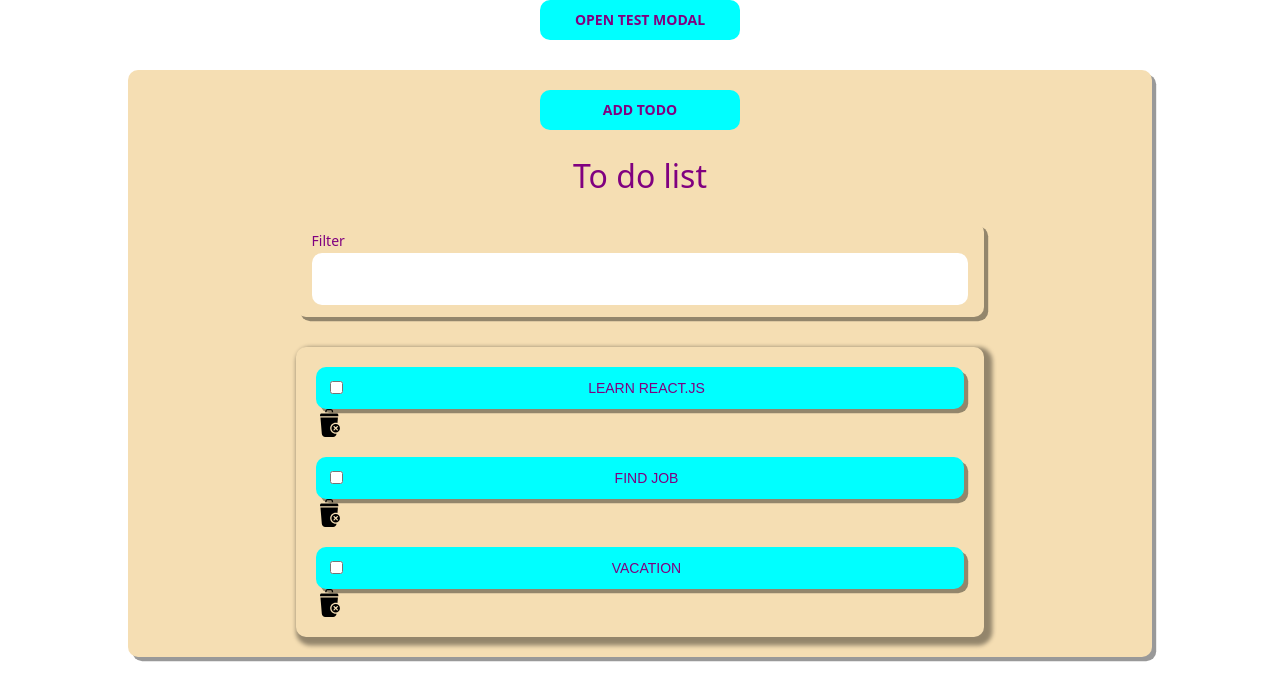
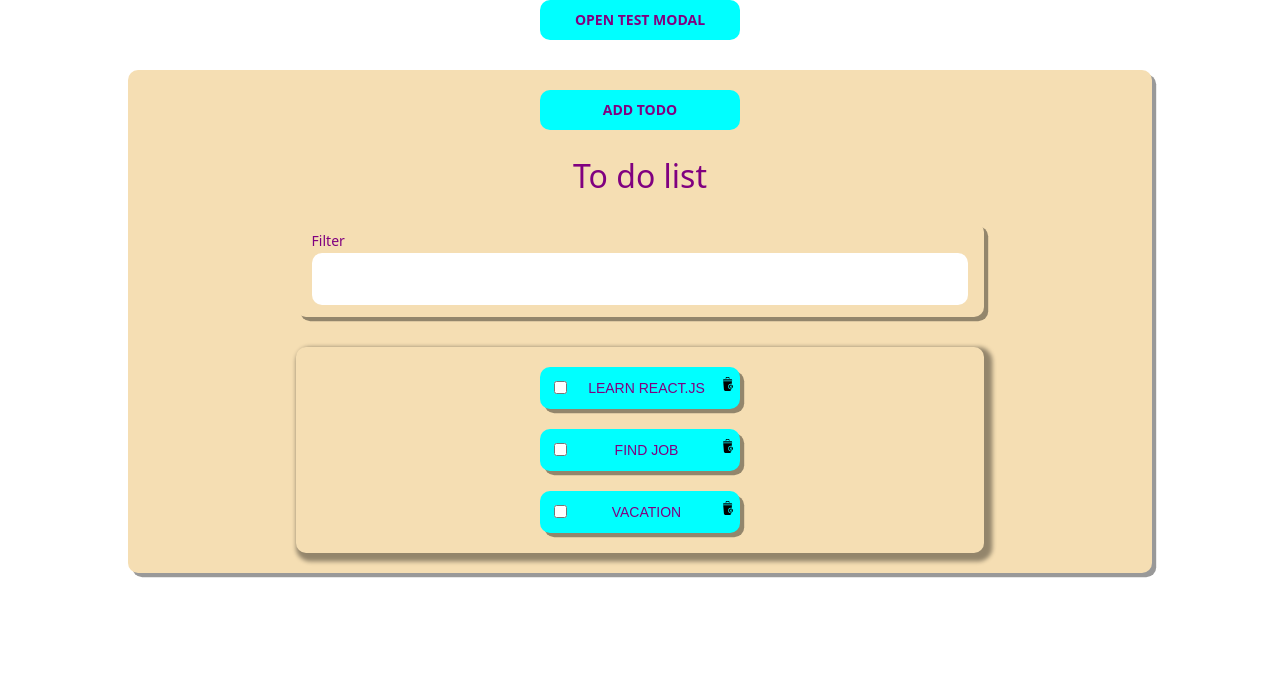
Before and after one commit to Iryna-Artymuk/React_Modal_Test, a React (Create React App) app: page / in a window 1280 px wide. Shown: the top 700 px of the page. Built offline with nearby package versions, Linux system fonts and the light colour scheme.

Commit message:
add position to iconbutton

```diff
--- a/src/components/IconButton/IconButton.jsx
+++ b/src/components/IconButton/IconButton.jsx
@@ -2,7 +2,7 @@ import StyledButton from './StyledIconButton';
 const IconButton = ({ children, onClick, ...allyProps }) => {
   console.log(onClick);
   return (
-    <StyledButton type="button" onClick={onClick}>
+    <StyledButton type="button" onClick={onClick} {...allyProps}>
       {children}
     </StyledButton>
   );
--- a/src/components/IconButton/StyledIconButton.jsx
+++ b/src/components/IconButton/StyledIconButton.jsx
@@ -1,26 +1,28 @@
 import styled from '@emotion/styled';
 
 const StyledButton = styled.button`
-  /*
-    position: absolute;
-
-    top: 5px;
-    right: 5px; */
-  /* width: 30px;
-  height: 30px; */
-
-  display: flex;
-  justify-content: center;
-  align-items: center;
-  color: inherit;
+  position: absolute;
+  top: ${props => {
+    if (props.type === 'modal') {
+      return '10px';
+    }
+    if (props.type === 'todoItem') {
+      return '25%';
+    }
+  }};
+  right: ${props => {
+    if (props.type === 'modal') {
+      return '10px';
+    }
+    if (props.type === 'todoItem') {
+      return '5px';
+    }
+  }};
   background-color: transparent;
-
-  border-radius: 50%;
-
   svg {
     display: inline-block;
-    width: 2em;
-    height: 2em;
+    width: 1em;
+    height: 1em;
     stroke-width: 0;
     stroke: currentColor;
     fill: black;
--- a/src/components/Modal/Modal.jsx
+++ b/src/components/Modal/Modal.jsx
@@ -45,7 +45,11 @@ class Modal extends Component {
             {this.props.children}
           </div>
 
-          <IconButton onClick={this.props.toggleModal}>
+          <IconButton
+            onClick={this.props.toggleModal}
+            aria-label="close"
+            type="modal"
+          >
             <AiOutlineClose />
           </IconButton>
         </StyledModal>
--- a/src/components/TodoList/Todo/Todo.jsx
+++ b/src/components/TodoList/Todo/Todo.jsx
@@ -3,7 +3,12 @@ import IconButton from '../../IconButton/IconButton';
 import { ReactComponent as Delete } from '../../../icons/delete.svg';
 const Todo = ({ completed, toggleComplete, name, deleteToDo }) => {
   return (
-    <>
+    <div
+      style={{
+        position: 'relative',
+        width: 200,
+      }}
+    >
       <label>
         <input
           type="checkbox"
@@ -13,11 +18,10 @@ const Todo = ({ completed, toggleComplete, name, deleteToDo }) => {
         />
         <p>{name} </p>
       </label>
-
-      <IconButton onClick={deleteToDo}>
-        <Delete width="2em" height="2em" fill="purple" />
+      <IconButton onClick={deleteToDo} type="todoItem">
+        <Delete width="2em" height="2em" aria-label="delete todo item" />
       </IconButton>
-    </>
+    </div>
   );
 };
 export default Todo;
--- a/src/components/TodoList/TodoList.css
+++ b/src/components/TodoList/TodoList.css
@@ -25,12 +25,10 @@
   box-shadow: 0.3em 0.3em 0.3em 0.3em rgba(0.4, 0.4, 0.4, 0.4);
   border-radius: 10px;
 }
-.item {
-  position: relative;
-  width: 100%;
-}
+
 .item label {
   display: flex;
+  position: relative;
 
   align-items: center;
   justify-content: space-between;
```
